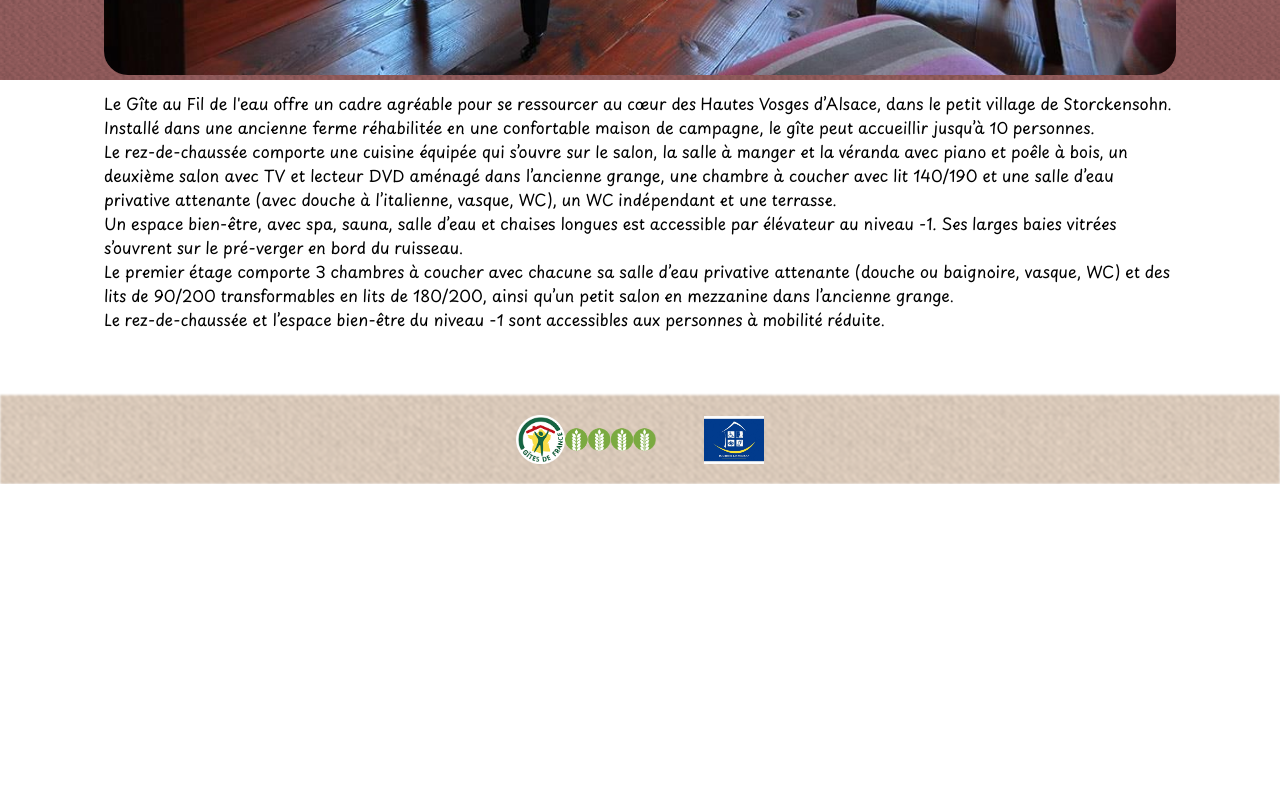
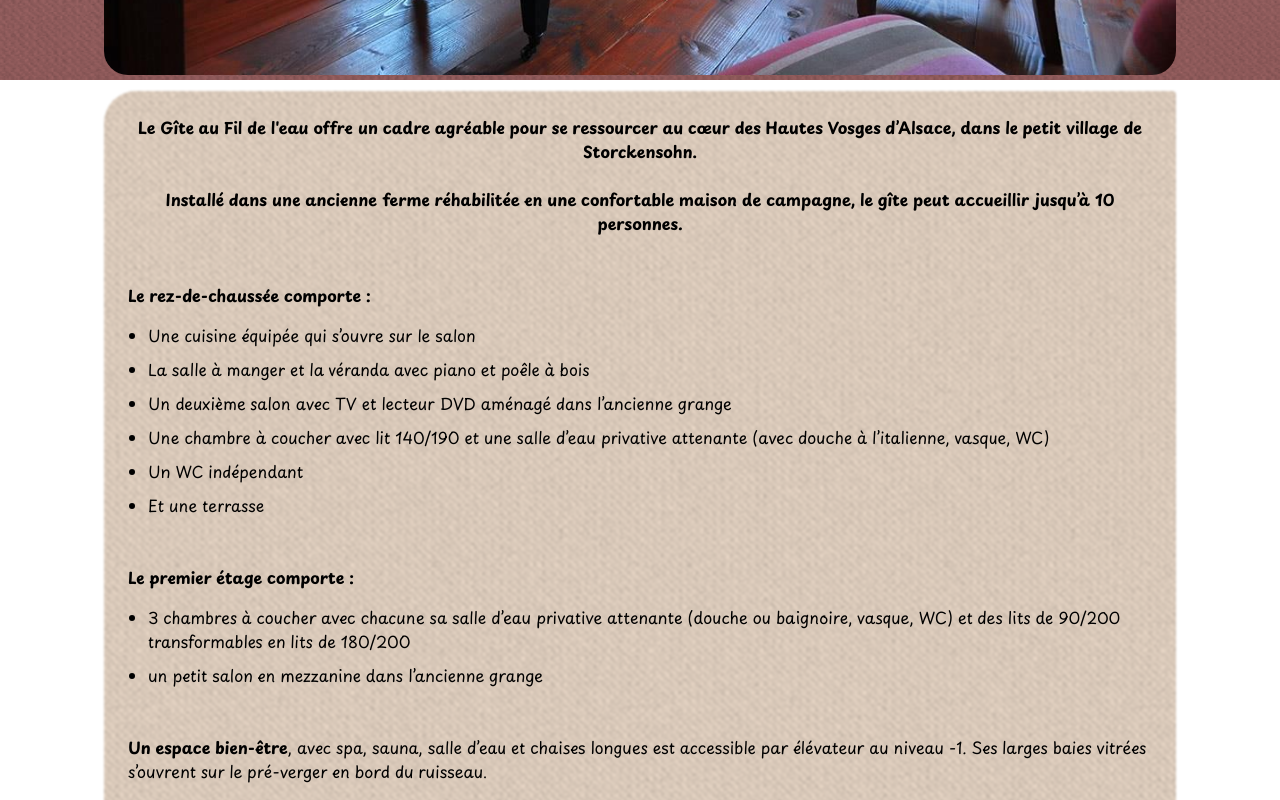
Before and after one commit to Annadesbois/gite-au-fil-de-leau, a Next.js app: page / in a window 1280 px wide. Shown: the part 720-1520 px from the top of the page. Before the commit the page ends 1204 px from the top, so only its background shows below. Built offline with nearby package versions, Linux system fonts and the light colour scheme.

Commit message:
format text

```diff
--- a/app/globals.css
+++ b/app/globals.css
@@ -19,23 +19,13 @@
 }
 
 body {
-  font-family: var(--font-playpen),
-    "Segoe UI",
-    system-ui,
-    -apple-system,
-    BlinkMacSystemFont,
-    "Helvetica Neue",
-    Arial,
-    sans-serif;
+  font-family: var(--font-playpen), "Segoe UI", system-ui, -apple-system,
+    BlinkMacSystemFont, "Helvetica Neue", Arial, sans-serif;
 }
 
-h1, h2, h3 {
-  font-family: var(--font-courgette),
-    "Lucida Handwriting",
-    "Brush Script MT",
-    "Segoe Script",
-    "Comic Sans MS",
-    cursive;
+h1 {
+  font-family: var(--font-courgette), "Lucida Handwriting", "Brush Script MT",
+    "Segoe Script", "Comic Sans MS", cursive;
 }
 
 body::before {
@@ -118,3 +108,13 @@ body::before {
 .navigation-menu-trigger:hover {
   background-color: var(--surface-2);
 }
+
+.content-area ul {
+  padding-top: 6px;
+}
+
+.content-area li {
+  list-style-type: disc;
+  margin: 0px 16px 0px 20px;
+  padding-top: 10px;
+}
--- a/app/page.tsx
+++ b/app/page.tsx
@@ -8,24 +8,55 @@ export default function Home() {
   return (
     <main>
       <PhotoCarousel slides={homeCarouselPhotos} options={OPTIONS} />
-      <div>
-        <p>
-          Le Gîte au Fil de l'eau offre un cadre agréable pour se ressourcer au cœur des Hautes Vosges d’Alsace, dans le petit village de Storckensohn.
+      <div className="content-area relative fabric-surface-light flex flex-col gap-6 p-6 rounded-tl-4xl rounded-br-4xl rounded-tr-sm rounded-bl-sm">
+        <div className="flex flex-col gap-6 text-center font-bold">
+          <p>
+            Le Gîte au Fil de l'eau offre un cadre agréable pour se ressourcer
+            au cœur des Hautes Vosges d’Alsace, dans le petit village de
+            Storckensohn.
+          </p>
+          <p>
+            Installé dans une ancienne ferme réhabilitée en une confortable
+            maison de campagne, le gîte peut accueillir jusqu’à 10 personnes.
+          </p>
+        </div>
+        <div className="mt-6">
+          <h2 className="font-bold">Le rez-de-chaussée comporte :</h2>
+          <ul>
+            <li>Une cuisine équipée qui s’ouvre sur le salon</li>
+            <li>La salle à manger et la véranda avec piano et poêle à bois</li>
+            <li>
+              Un deuxième salon avec TV et lecteur DVD aménagé dans l’ancienne
+              grange
+            </li>
+            <li>
+              Une chambre à coucher avec lit 140/190 et une salle d’eau
+              privative attenante (avec douche à l’italienne, vasque, WC)
+            </li>
+            <li>Un WC indépendant</li>
+            <li>Et une terrasse</li>
+          </ul>
+        </div>
+        <div className="mt-6">
+          <h2 className="font-bold">Le premier étage comporte :</h2>
+          <ul>
+            <li>
+              3 chambres à coucher avec chacune sa salle d’eau privative
+              attenante (douche ou baignoire, vasque, WC) et des lits de 90/200
+              transformables en lits de 180/200
+            </li>
+            <li>un petit salon en mezzanine dans l’ancienne grange</li>
+          </ul>
+        </div>
+        <p className="mt-6">
+          <span className="font-bold">Un espace bien-être</span>, avec spa,
+          sauna, salle d’eau et chaises longues est accessible par élévateur au
+          niveau -1. Ses larges baies vitrées s’ouvrent sur le pré-verger en
+          bord du ruisseau.
         </p>
-        <p>
-          Installé dans une ancienne ferme réhabilitée en une confortable maison de campagne, le gîte peut accueillir jusqu’à 10 personnes.
-        </p>
-        <p>
-          Le rez-de-chaussée comporte une cuisine équipée qui s’ouvre sur le salon, la salle à manger et la véranda avec piano et poêle à bois, un deuxième salon avec TV et lecteur DVD aménagé dans l’ancienne grange, une chambre à coucher avec lit 140/190 et une salle d’eau privative attenante (avec douche à l’italienne, vasque, WC), un WC indépendant et une terrasse.
-        </p>
-        <p>
-          Un espace bien-être, avec spa, sauna, salle d’eau et chaises longues est accessible par élévateur au niveau -1. Ses larges baies vitrées s’ouvrent sur le pré-verger en bord du ruisseau.
-        </p>
-        <p>
-          Le premier étage comporte 3 chambres à coucher avec chacune sa salle d’eau privative attenante (douche ou baignoire, vasque, WC) et des lits de 90/200 transformables en lits de 180/200, ainsi qu’un petit salon en mezzanine dans l’ancienne grange.
-        </p>
-        <p>
-          Le rez-de-chaussée et l’espace bien-être du niveau -1 sont accessibles aux personnes à mobilité réduite.
+        <p className="font-bold text-center mt-6">
+          Le rez-de-chaussée et l’espace bien-être du niveau -1 sont accessibles
+          aux personnes à mobilité réduite.
         </p>
       </div>
     </main>
```
